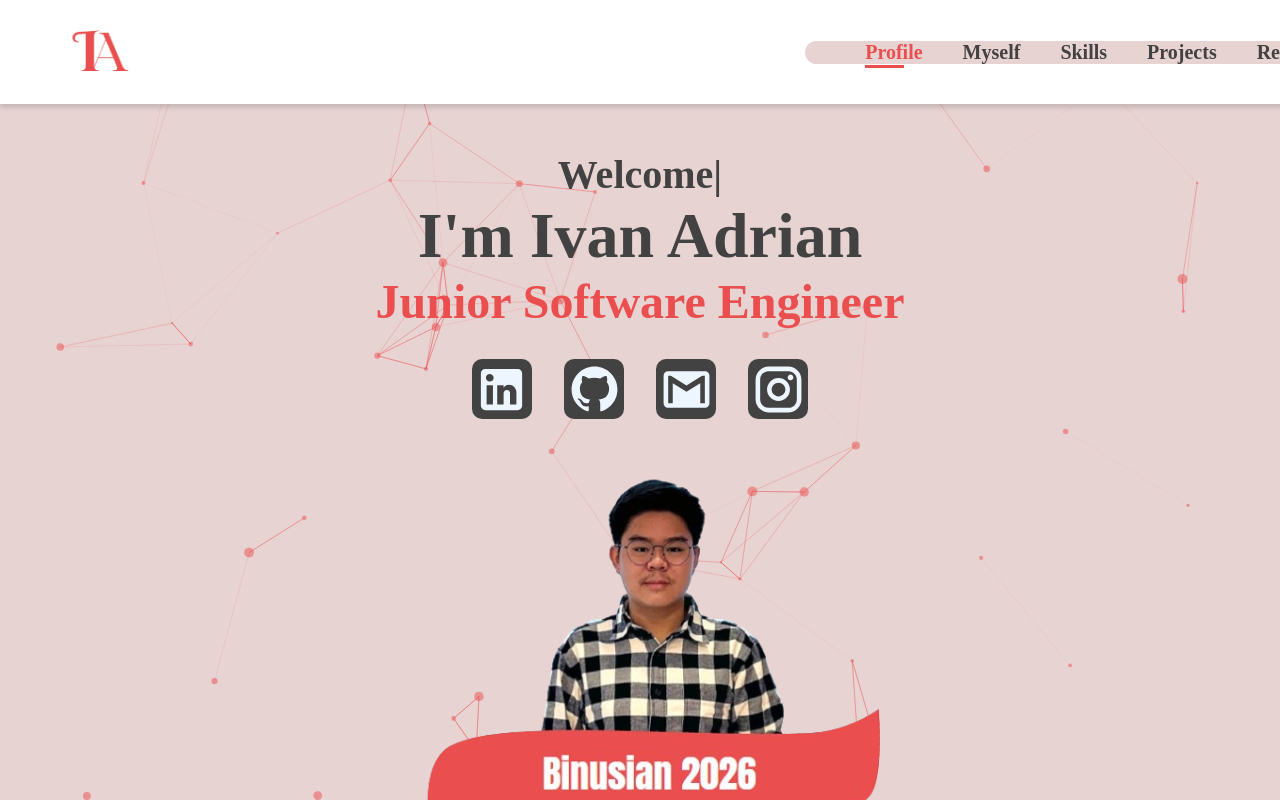
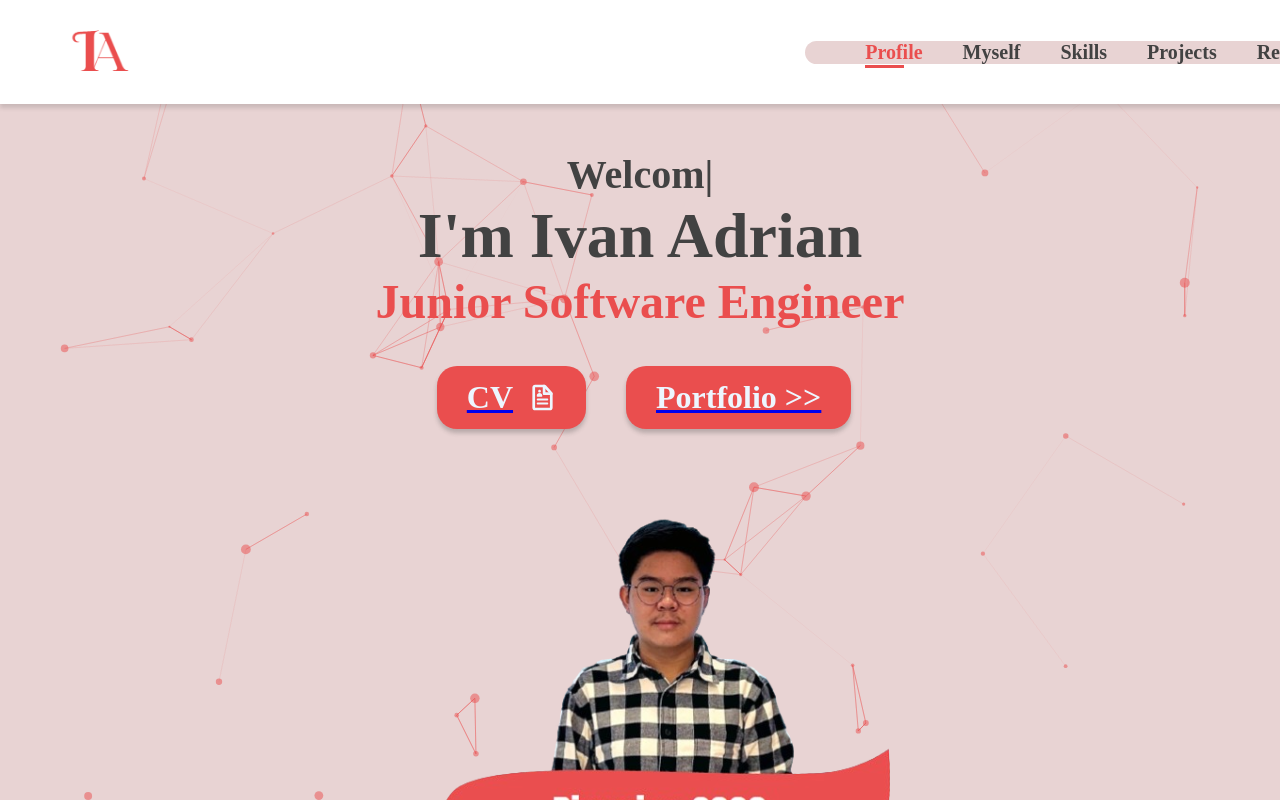
Before and after one commit to ivanadriannn/ivanadrian-portfolio, a React (Create React App) app: page / in a window 1280 px wide. Shown: the top 800 px of the page. Built offline with nearby package versions, Linux system fonts and the light colour scheme; the HTML template or start-up script is replaced by a standard one.

Commit message:
UpdateLanding

```diff
--- a/package.json
+++ b/package.json
@@ -14,9 +14,11 @@
     "react-reveal": "^1.2.2",
     "react-scripts": "5.0.1",
     "react-scroll": "^1.8.9",
+    "react-slick": "^0.30.2",
     "react-tsparticles": "^2.11.0",
     "react-typed": "^1.2.0",
     "sass": "^1.63.6",
+    "slick-carousel": "^1.8.1",
     "technotic": "^0.32.0",
     "tsparticles-slim": "^2.11.0",
     "web-vitals": "^2.1.4"
--- a/src/section/Landing/Landing.jsx
+++ b/src/section/Landing/Landing.jsx
@@ -1,30 +1,26 @@
-import React, { useState, useEffect } from 'react';
+import React from 'react';
 import "../../styles/section/_landing.scss";
-import Profile from "../../assets/image/profileIvan.svg"
-import Github from "../../assets/icon/Landing/githubIvan.svg"
-import Gmail from "../../assets/icon/Landing/gmailIvan.svg"
-import Instagram from "../../assets/icon/Landing/instagramIvan.svg"
-import Linkedin from "../../assets/icon/Landing/linkedinIvan.svg"
-import Button from "../../components/Button/Button.jsx"
-import Typed from 'react-typed'
-import cv from '../../assets/icon/Landing/cvIvan.svg'
+import Profile from "../../assets/image/profileIvan.svg";
+import Button from "../../components/Button/Button.jsx";
+import Typed from 'react-typed';
+import cv from '../../assets/icon/Landing/cvIvan.svg';
 import ParticlesBG from '../../components/Particles/ParticleBG.js';
-import { Fade, Bounce } from 'react-reveal';
+import { Fade } from 'react-reveal';
 
 const Landing = () => {
     return (
         <section className="landing-page" id='landing'>
-            <div className="landing-background" >
-                <ParticlesBG/>
+            <div className="landing-background">
+                <ParticlesBG />
             </div>
             <div className="landing-container">
                 <div className="landing-top">
-                    <div className="landing-decription">
+                    <div className="landing-description">
                         <div className="greetings">
                             <h1>
                                 <Typed
                                     strings={[
-                                    "Welcome to My Portfolio!"
+                                        "Welcome to My Portfolio!"
                                     ]}
                                     typeSpeed={150}
                                     loop
@@ -37,28 +33,15 @@ const Landing = () => {
                         <div className="landing-job">
                             <h1>Junior Software Engineer</h1>
                         </div>
-                        <div className="landing-social-media">
-                            <a target="__blank" href="https://www.linkedin.com/in/ivan-adriannn/">
-                                <img src={Linkedin} alt="LinkedInIvan" />
-                            </a>
-                            <a target="__blank" href="https://github.com/ivanadriannn">
-                                <img src={Github} alt="GithubIvan" />
-                            </a>
-                            <a target="__blank" href="https://mail.google.com/mail/u/1/#inbox?compose=DmwnWrRnZnKMRkvhNJFJJwrkgbtzprlqJsBVgxJvxlcHKzvnxXKQVvdJlwvhqZnpJZjNzMxSZTKQ">
-                                <img src={Gmail} alt="GmailIvan" />
-                            </a>
-                            <a target="__blank" href="https://www.instagram.com/ivan_adriannn/">
-                                <img src={Instagram} alt="Instagram" />
-                            </a>
-                        </div>
                         <br />
                         <br />
                         <Fade top>
+                            <div className="landing-bottom">
+                                <Button image={cv} text="CV" link="https://drive.google.com/file/d/13rKU-QUcKzV5UWPxBOpvMDbkIsVo9r-u/view?usp=sharing" />
+                                <Button text="Portfolio >>" link="https://bit.ly/file-portfolioivan" />
+                            </div>
                             <div className="landing-profile">
                                 <img src={Profile} alt="" />
-                            </div>
-                            <div className="landing-bottom">
-                                <Button image={cv} text="See My CV" link="www.google.com" />
                             </div>
                         </Fade>
                     </div>
--- a/src/styles/section/_landing.scss
+++ b/src/styles/section/_landing.scss
@@ -22,13 +22,6 @@ body{
     margin-top: 150px;
     gap: 7rem;
     z-index: 2;
-}
-
-.landing-container .landing-top{
-    display: flex;
-    flex-direction: row;
-    align-items: center;
-    gap: 1rem;
 }
 
 .greetings h1{
@@ -69,15 +62,16 @@ body{
 }
 
 .landing-profile img{
-    margin-left: 3vw;
+    margin-left: 4.5vw;
 }
 
 .landing-bottom{
     display: flex;
-    flex-direction: column;
+    flex-direction: row;
     align-items: center;
     text-align: center;
     margin-bottom: 70px;
+    margin-left: 4.5vw;
 }
 
 .landing-bottom p{
@@ -87,6 +81,7 @@ body{
 
 .landing-bottom Button{
     background-color: #ea4e4e;
+    margin: 0 20px;
 }
 
 .landing-bottom Button:hover{
```
Also changed, not shown: 1 other file (tests, documents, lock files or other folders).
